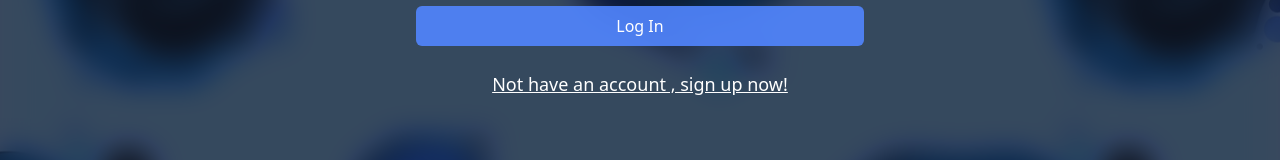
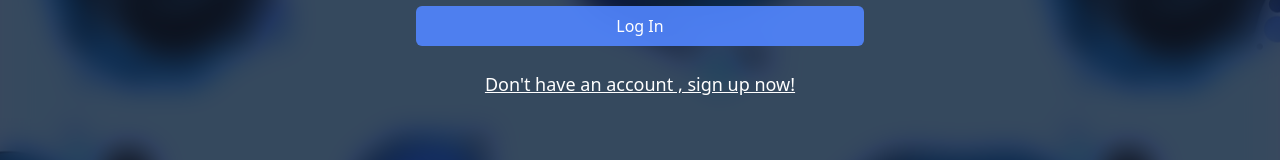
Before and after one commit to YoussefMohammed93/React-Firebase-Chat-App, a React (Vite) app: page /login in a window 1280 px wide. Shown: the part 450-610 px from the top of the page. Built offline with nearby package versions, Linux system fonts and the light colour scheme; no server answers.

Commit message:
done 100%

```diff
--- a/src/components/login/Login.jsx
+++ b/src/components/login/Login.jsx
@@ -79,7 +79,7 @@ export default function Login() {
             {loading ? "Loading" : "Log In"}
           </button>
           <Link to="/signup" className="text-white underline text-lg">
-            Not have an account , sign up now!
+            Don't have an account , sign up now!
           </Link>
         </form>
       </div>
```
